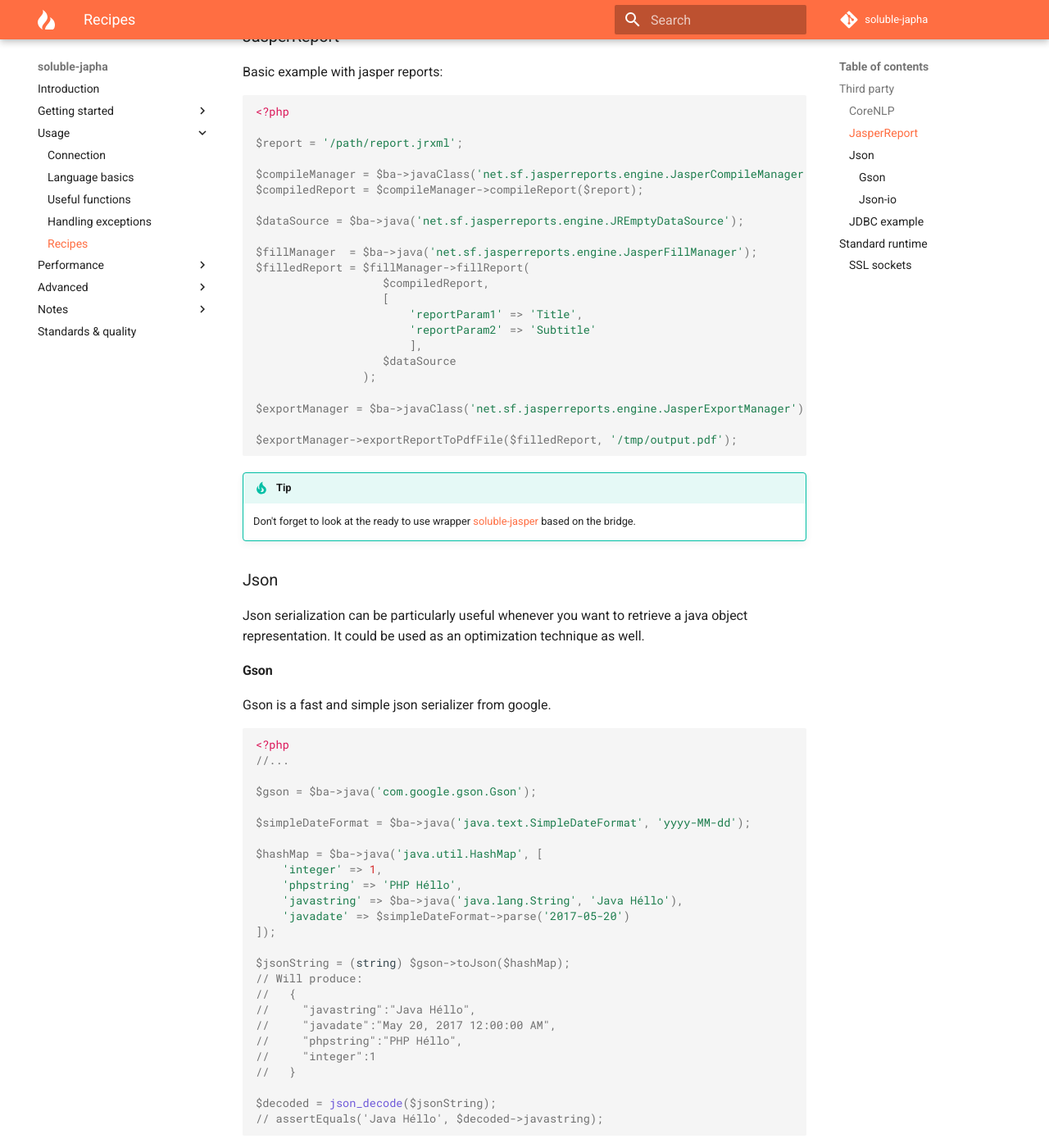
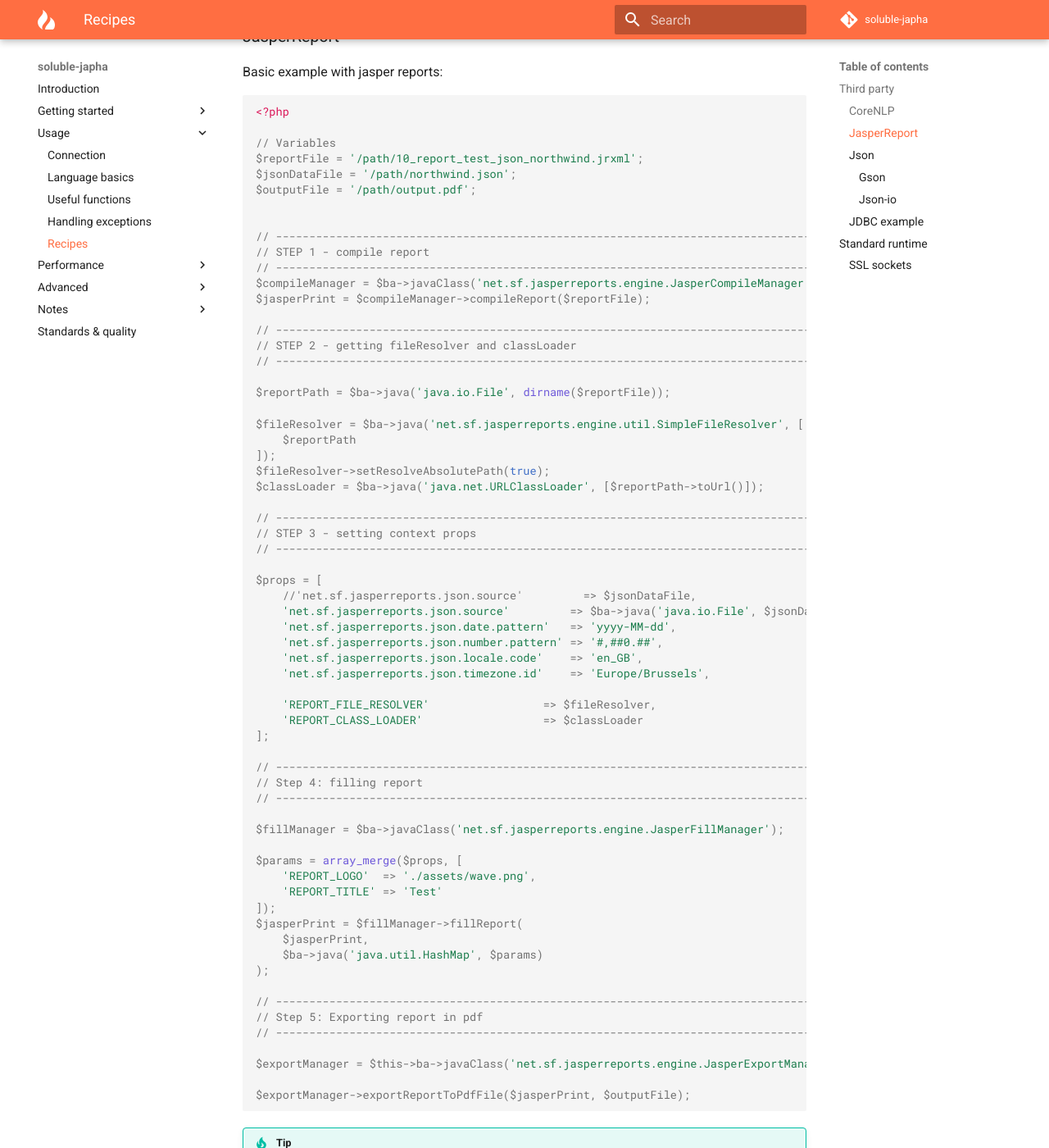
Before and after one commit to belgattitude/soluble-japha, an MkDocs documentation site: the page built from doc/language_recipes.md, in a window 1280 px wide and 1400 px high, scrolled down 1379 px. Shown: the whole window at 82% size. Built offline with MkDocs 1.6.1 and Material for MkDocs 9.7.7, drawn with Linux system fonts in a browser that asks for light colours; comment, search, counter and statistics services are not loaded; old or Windows-style settings are respelled for this version of MkDocs.

Commit message:
Improved jasper report recipe

````diff
--- a/composer.json
+++ b/composer.json
@@ -33,10 +33,9 @@
     },
     "require-dev" : {
         "phpunit/phpunit": "^6.2",
-        "belgattitude/pjbserver-tools": "^2.1.2",
-        "friendsofphp/php-cs-fixer": "^2.4.0",
+        "friendsofphp/php-cs-fixer": "^2.5.0",
         "monolog/monolog": "^1.21.0",
-        "phpstan/phpstan": "^0.8.2"
+        "phpstan/phpstan": "^0.8.3"
     },
     "scripts": {
         "check": [
--- a/doc/language_recipes.md
+++ b/doc/language_recipes.md
@@ -66,26 +66,68 @@ Basic example with jasper reports:
 ```php
 <?php
 
-$report = '/path/report.jrxml';
+// Variables
+$reportFile = '/path/10_report_test_json_northwind.jrxml';
+$jsonDataFile = '/path/northwind.json';
+$outputFile = '/path/output.pdf';
 
+
+// --------------------------------------------------------------------------------------
+// STEP 1 - compile report
+// --------------------------------------------------------------------------------------
 $compileManager = $ba->javaClass('net.sf.jasperreports.engine.JasperCompileManager');
-$compiledReport = $compileManager->compileReport($report);
+$jasperPrint = $compileManager->compileReport($reportFile);
 
-$dataSource = $ba->java('net.sf.jasperreports.engine.JREmptyDataSource');
+// ---------------------------------------------------------------------------------------
+// STEP 2 - getting fileResolver and classLoader
+// ---------------------------------------------------------------------------------------
 
-$fillManager  = $ba->java('net.sf.jasperreports.engine.JasperFillManager');
-$filledReport = $fillManager->fillReport(
-                   $compiledReport,
-                   [
-                       'reportParam1' => 'Title',
-                       'reportParam2' => 'Subtitle'
-                       ],
-                   $dataSource
-                );
+$reportPath = $ba->java('java.io.File', dirname($reportFile));
 
-$exportManager = $ba->javaClass('net.sf.jasperreports.engine.JasperExportManager');
+$fileResolver = $ba->java('net.sf.jasperreports.engine.util.SimpleFileResolver', [
+    $reportPath
+]);
+$fileResolver->setResolveAbsolutePath(true);
+$classLoader = $ba->java('java.net.URLClassLoader', [$reportPath->toUrl()]);
 
-$exportManager->exportReportToPdfFile($filledReport, '/tmp/output.pdf');
+// ---------------------------------------------------------------------------------------
+// STEP 3 - setting context props
+// ---------------------------------------------------------------------------------------
+
+$props = [
+    //'net.sf.jasperreports.json.source'         => $jsonDataFile,
+    'net.sf.jasperreports.json.source'         => $ba->java('java.io.File', $jsonDataFile)->getAbsolutePath(),
+    'net.sf.jasperreports.json.date.pattern'   => 'yyyy-MM-dd',
+    'net.sf.jasperreports.json.number.pattern' => '#,##0.##',
+    'net.sf.jasperreports.json.locale.code'    => 'en_GB',
+    'net.sf.jasperreports.json.timezone.id'    => 'Europe/Brussels',
+
+    'REPORT_FILE_RESOLVER'                 => $fileResolver,
+    'REPORT_CLASS_LOADER'                  => $classLoader
+];
+
+// ------------------------------------------------------------------------------------
+// Step 4: filling report
+// ------------------------------------------------------------------------------------
+
+$fillManager = $ba->javaClass('net.sf.jasperreports.engine.JasperFillManager');
+
+$params = array_merge($props, [
+    'REPORT_LOGO'  => './assets/wave.png',
+    'REPORT_TITLE' => 'Test'
+]);
+$jasperPrint = $fillManager->fillReport(
+    $jasperPrint,
+    $ba->java('java.util.HashMap', $params)
+);
+
+// -----------------------------------------------------------------------------------
+// Step 5: Exporting report in pdf
+// -----------------------------------------------------------------------------------
+
+$exportManager = $this->ba->javaClass('net.sf.jasperreports.engine.JasperExportManager');
+
+$exportManager->exportReportToPdfFile($jasperPrint, $outputFile);
 
 ```
 
````
Also changed, not shown: CHANGELOG.md (+6 -1 lines).
